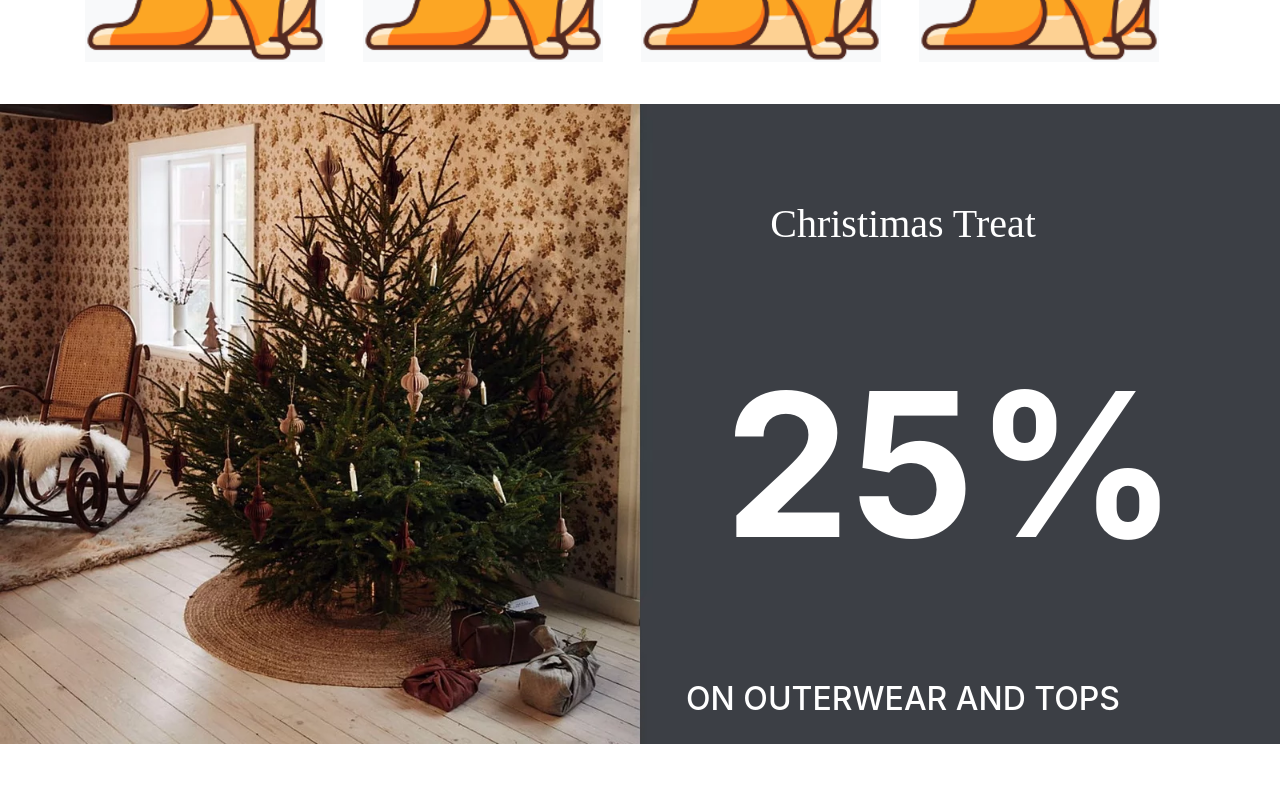
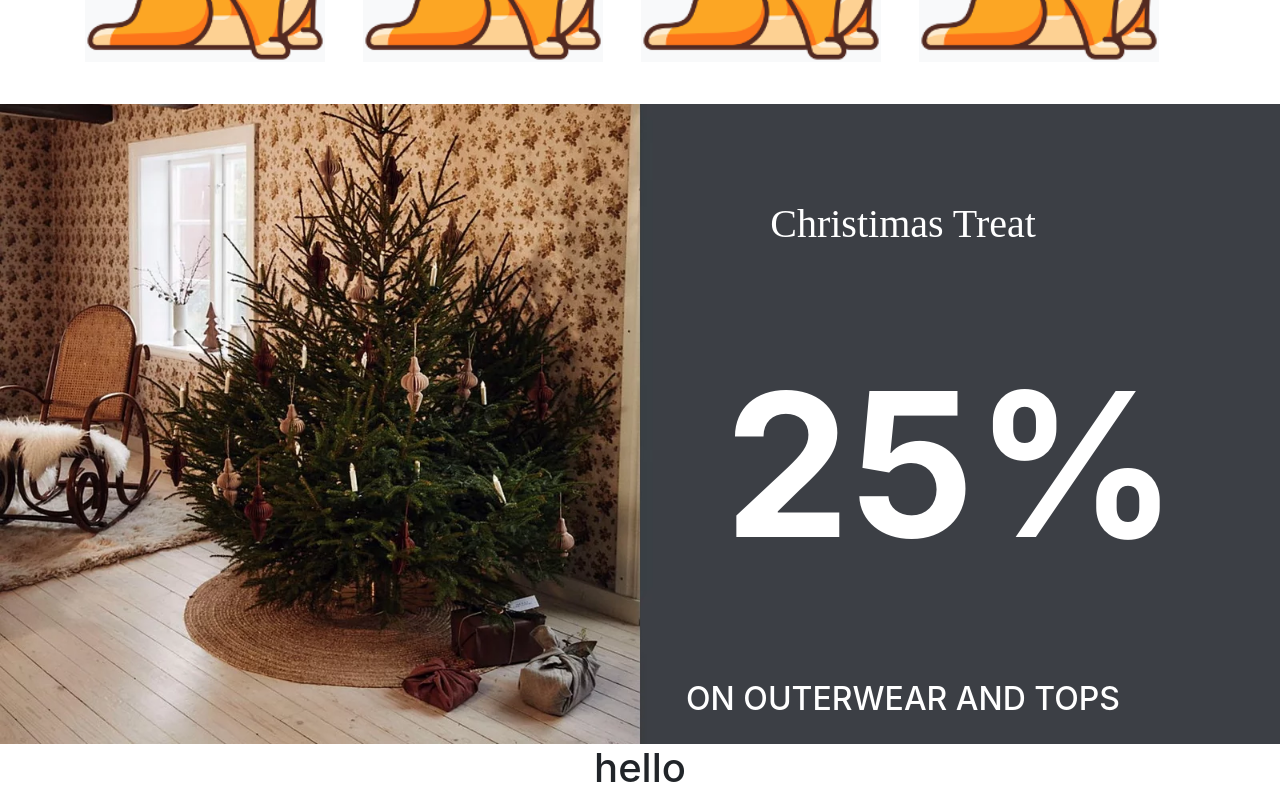
Before and after one commit to JonathanYon/e-com, a React (Create React App) app: page / in a window 1280 px wide. Shown: the part 1628-2428 px from the top of the page. Before the commit the page ends 2372 px from the top, so only its background shows below. Built offline with nearby package versions, Linux system fonts and the light colour scheme; a web font is replaced by a local one.

Commit message:
footer --tem

```diff
--- a/src/App.tsx
+++ b/src/App.tsx
@@ -6,6 +6,7 @@ import IndividualCategory from "./component/Home/category/IndividualCateg";
 import InfinitWords from "./component/Home/infiniteWords/InfiniteWords";
 import Carousell from "./component/Home/carousel/Carousell";
 import NewInfo from "./component/Home/newInfo/NewInfo";
+import Footer from "./component/navfoot/Footer";
 
 function App() {
   return (
@@ -16,6 +17,7 @@ function App() {
       <InfinitWords />
       <Carousell />
       <NewInfo photo={`${process.env.PUBLIC_URL}/xmas.webp`} />
+      <Footer />
     </div>
   );
 }
--- /dev/null
+++ b/src/component/navfoot/Footer.tsx
@@ -0,0 +1,8 @@
+const Footer = () => {
+  return (
+    <div>
+      <h1>hello</h1>
+    </div>
+  );
+};
+export default Footer;
```
